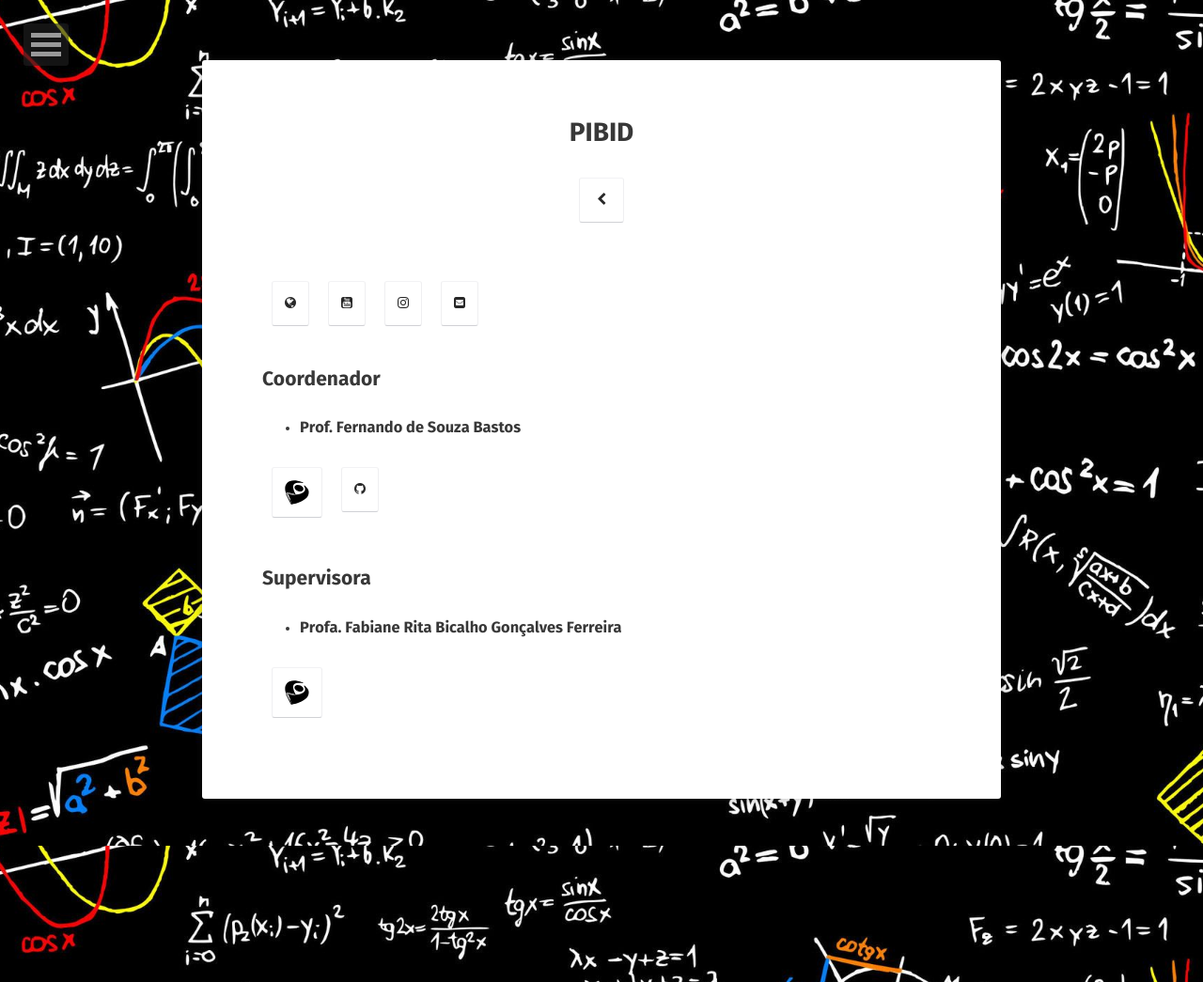
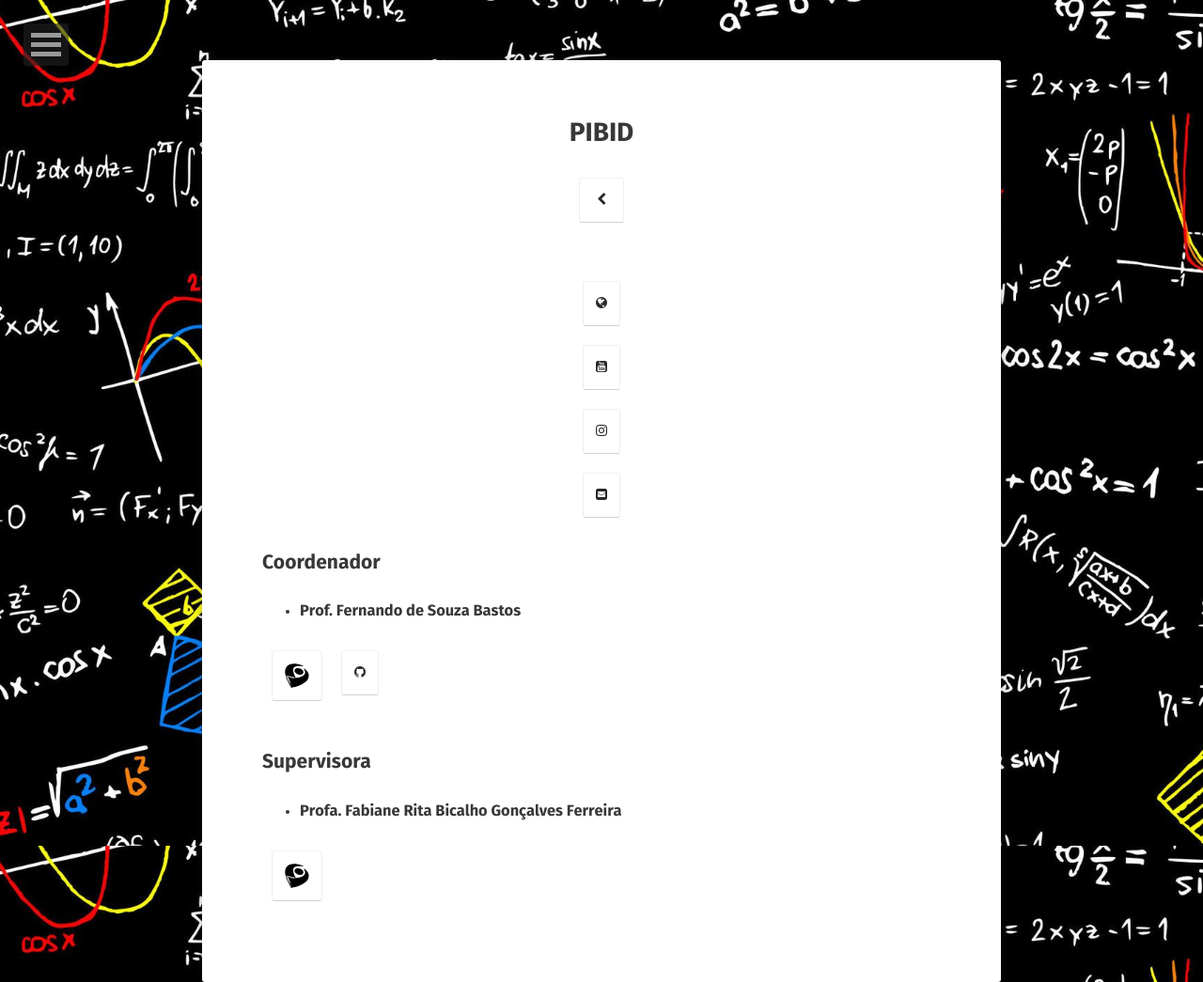
Before and after one commit to julialmartins/julialmartins.github.io, a Jekyll site: the page built from _posts/2021-04-03-pibid.md, in a window 1280 px wide. Shown: the whole page at 94% size. Built offline with Jekyll 4.4.1, drawn with Linux system fonts in a browser that asks for light colours; some web fonts are replaced.

Commit message:
centralizando

```diff
--- a/_posts/2021-04-03-pibid.md
+++ b/_posts/2021-04-03-pibid.md
@@ -7,26 +7,26 @@ tag:
 - projetos
 ---
 
-<div style = "display: inline-block; text-align:center;">
-   <div style = "float:left;">
+<div style = "display: block;">
+   <div style = "text-align:center;">
       <a class="social-btn" href="https://pibid.caf.ufv.br/" target="_blank">
       <i class="fa fa-fw fa-globe"></i>
       </a>
    </div>
 
-   <div style = "float:left;">
+   <div style = "text-align:center;">
       <a class="social-btn" href="https://www.youtube.com/channel/UC0-TwS7tf7JhWsy28sE50Gw" target="_blank">
       <i class="fa fa-fw fa-youtube-square"></i>
       </a>
    </div>
 
-   <div style = "float:left;">
+   <div style = "text-align:center;">
       <a class="social-btn" href="https://www.instagram.com/pibidexatas_ufvcaf/" target="_blank">
       <i class="fa fa-fw fa-instagram"></i>
       </a>
    </div>
 
-   <div style = "float:left;">
+   <div style = "text-align:center;">
       <a class="social-btn" href="mailto:pibid.exatas.caf@ufv.br" target="_blank">
       <i class="fa fa-fw fa-envelope-square"></i>
       </a>
```
